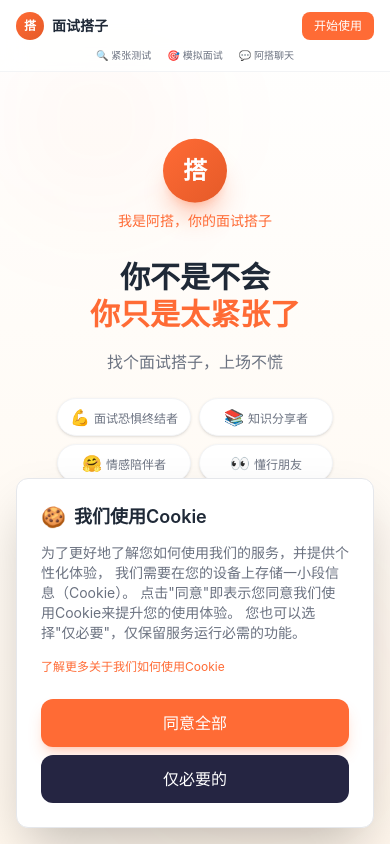
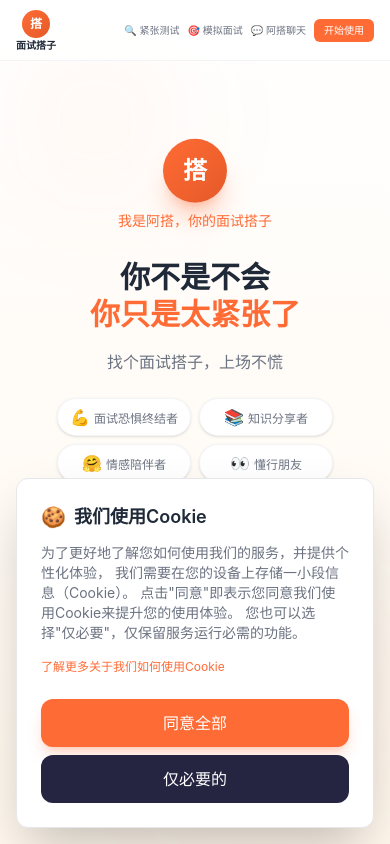
Before and after one commit to seller-mind/mianshidazi, a Next.js app: page / in a window 390 px wide. Shown: the top 844 px of the page. Built offline with nearby package versions, Linux system fonts and the light colour scheme.

Commit message:
导航栏手机端：logo竖排+功能导航与开始使用平行

```diff
--- a/src/app/page.tsx
+++ b/src/app/page.tsx
@@ -16,14 +16,13 @@ export default function HomePage() {
     <main className="min-h-screen">
       {/* 导航栏 */}
       <nav className="fixed top-0 left-0 right-0 z-50 bg-white/80 dark:bg-[#1A1A2E]/80 backdrop-blur-md border-b border-gray-100 dark:border-gray-800">
-        <div className="max-w-6xl mx-auto px-4 md:px-6">
-          {/* 第一行：logo + 按钮 */}
-          <div className="py-3 md:py-4 flex items-center justify-between">
-            <Link href="/" className="flex items-center gap-2">
+        <div className="max-w-6xl mx-auto px-4 md:px-6 py-2.5 md:py-4 flex items-center justify-between">
+          {/* Logo：圆圈在上，面试搭子在下 */}
+          <Link href="/" className="flex flex-col items-center gap-0.5">
             <div className="w-7 h-7 md:w-8 md:h-8 rounded-full bg-gradient-to-br from-[#FF6B35] to-[#E55A28] flex items-center justify-center text-white font-bold text-xs md:text-sm">
               搭
             </div>
-              <span className="font-semibold text-sm md:text-base text-[#1F2937] dark:text-white">面试搭子</span>
+            <span className="font-semibold text-[10px] md:text-base text-[#1F2937] dark:text-white leading-none">面试搭子</span>
           </Link>
 
           {/* 桌面端导航链接 */}
@@ -45,17 +44,8 @@ export default function HomePage() {
             </Link>
           </div>
 
-            {/* 手机端开始按钮 */}
-            <Link
-              href="/diagnose"
-              className="md:hidden px-3 py-1.5 bg-[#FF6B35] text-white text-xs font-medium rounded-lg"
-            >
-              开始使用
-            </Link>
-          </div>
-
-          {/* 手机端第二行：功能导航 */}
-          <div className="md:hidden flex items-center justify-center gap-4 pb-2 -mt-1">
+          {/* 手机端：功能导航 + 开始按钮 平行排列 */}
+          <div className="md:hidden flex items-center gap-2">
             <Link href="/diagnose" className="text-[10px] text-[#6B7280] hover:text-[#FF6B35] transition-colors">
               🔍 紧张测试
             </Link>
@@ -64,6 +54,12 @@ export default function HomePage() {
             </Link>
             <Link href="/companion" className="text-[10px] text-[#6B7280] hover:text-[#FF6B35] transition-colors">
               💬 阿搭聊天
+            </Link>
+            <Link
+              href="/diagnose"
+              className="px-2.5 py-1 bg-[#FF6B35] text-white text-[10px] font-medium rounded-md"
+            >
+              开始使用
             </Link>
           </div>
         </div>
```
Lines whose indentation alone changed are shown as unchanged.
